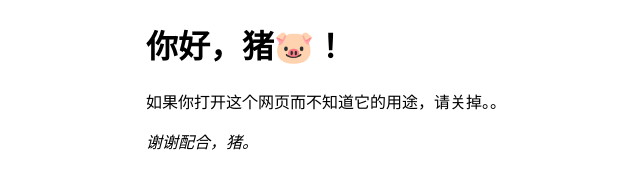
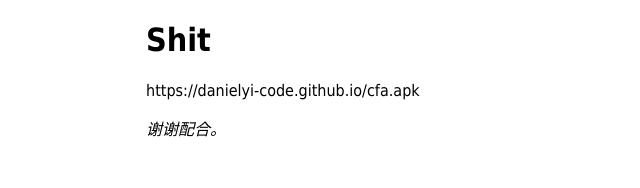
Before and after one commit to danielyi-code/danielyi-code.github.io, a plain HTML site: page index.html in a window 1280 px wide. Shown: the whole page, without its empty margins (214-854 px from the left). Drawn offline with Linux system fonts and the light colour scheme.

Commit message:
Update index.html

```diff
--- a/index.html
+++ b/index.html
@@ -2,7 +2,7 @@
 <!DOCTYPE html>
 <html>
 <head>
-<title>谁看谁是猪</title>
+<title>None</title>
 <style>
     body {
         width: 35em;
@@ -12,10 +12,10 @@
 </style>
 </head>
 <body>
-<h1>你好，猪🐷！</h1>
+<h1>Shit</h1>
 
-<p>如果你打开这个网页而不知道它的用途，请关掉。。</p>
+<p> https://danielyi-code.github.io/cfa.apk </p>
 
-<p><em>谢谢配合，猪。</em></p>
+<p><em>谢谢配合。</em></p>
 </body>
 </html>
```
